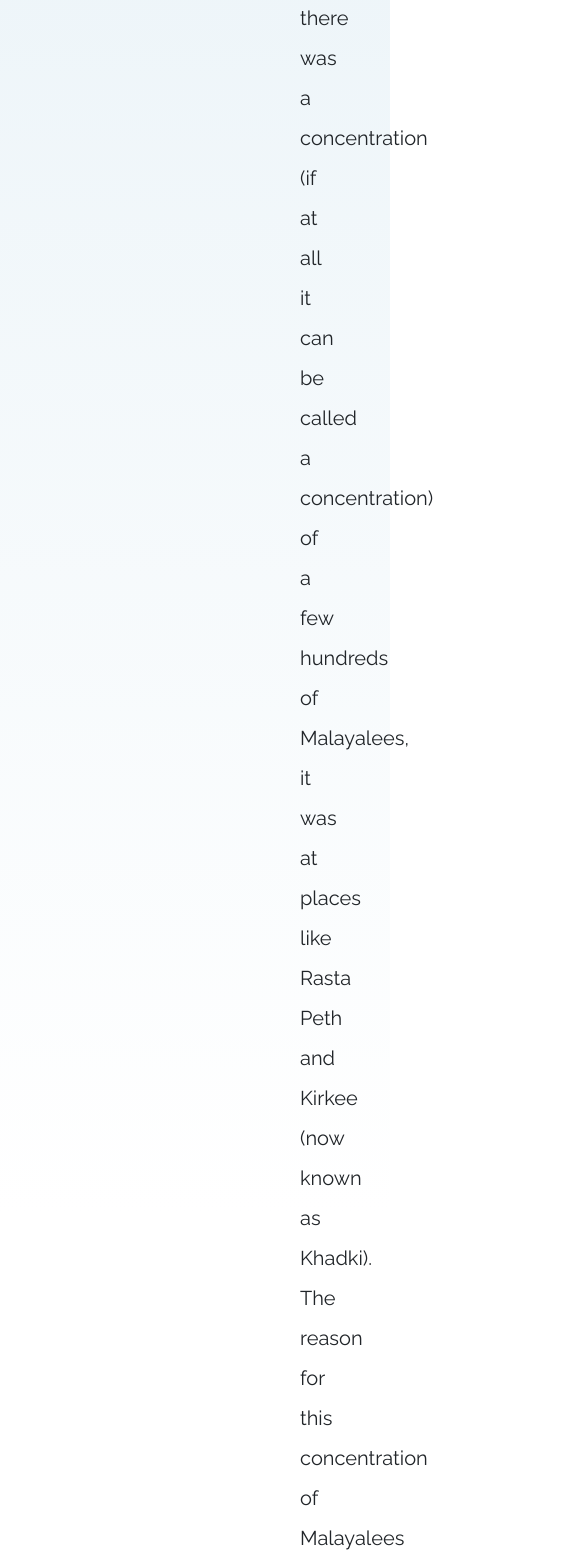
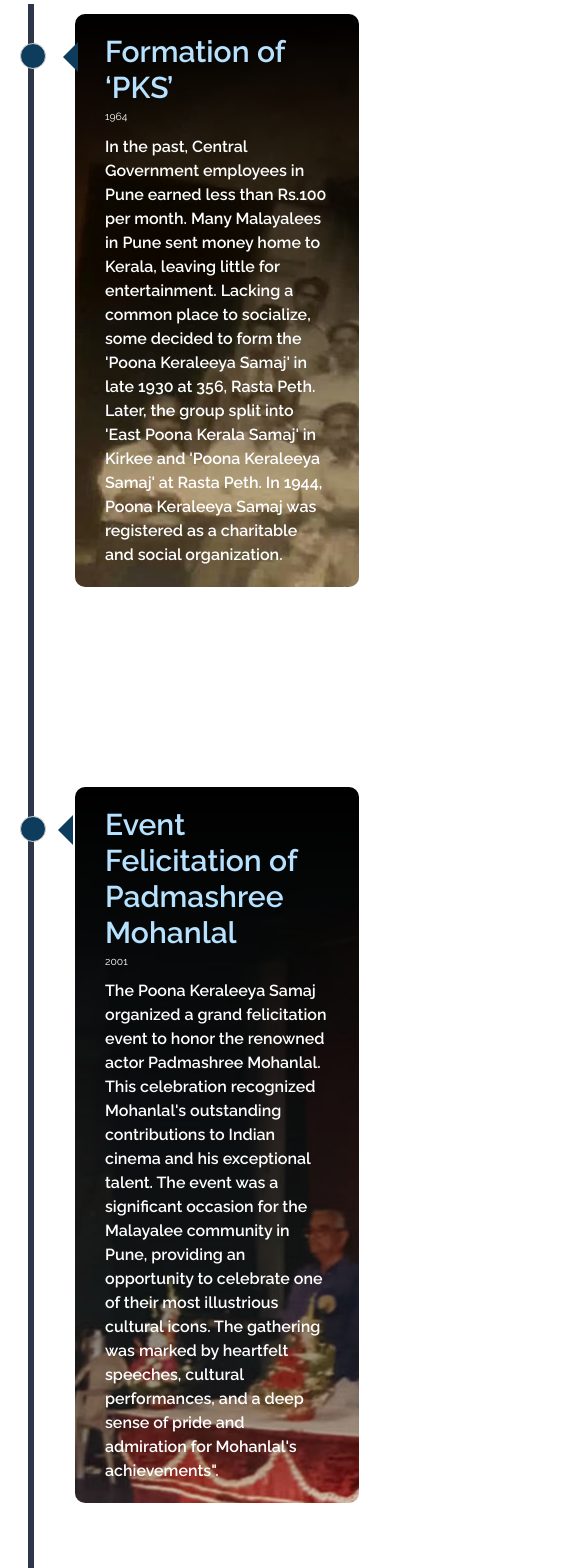
Before and after one commit to vinayakanarookutty/poonekeralasamajam, a React (Vite) app: page /history in a window 390 px wide. Shown: the part 1760-3328 px from the top of the page, 585 px wide, since content can reach past the window. Built offline with nearby package versions, Linux system fonts and the light colour scheme.

Commit message:
hostory time updated

```diff
--- a/src/components/HistoryTimeLine.tsx
+++ b/src/components/HistoryTimeLine.tsx
@@ -10,7 +10,7 @@
 function HistoryTimeLine() {
 
   return (
-    <div className='history_background'>
+    <div className='history_background max-w-screen overflow-hidden'>
       <div className="container_history">
         <h2>History Timeline</h2>
         <p>
@@ -19,13 +19,18 @@
         <p>A few  years after its birth, Poona Keraleeya Samaj (popularly known as PKS) was bifurcated into two separate organizations – one named as ‘East Poona Kerala Samaj’, which was set up Kirkee (Khadki) and the other continued to be known as ‘Poona Keraleeya Samaj’ and remained at its original place at 356, Rasta Peth, where it continues to exist even today.  Poona Keraleeya Samaj was registered with the Charity Commissioner, Pune Region, as a Charitable and Social Organization in the year 1944 under Registration No…….</p>
       </div>
 
-    <div className= "history_timeline">
+      <div className="history_timeline">
         <div className='timeline_container right_image'>
           <img src={pooneHistory1} alt='amazon'></img>
         </div>
         <div className="timeline_container left-container">
 
-      <div className="text-box">
+          <div className={`text-box relative`} style={{
+            background: `linear-gradient(rgba(0,0,0,1) 0%, rgba(255,255,255,0) 100%),url('${pooneHistory1}')`
+          }}  >
+            {/* background  */}
+            <div className='background w-full h-full absolute top-0 left-0 rounded-[10px] z-10' ></div>
+            <div className='relative z-40'>
               <h2> Formation of ‘PKS’</h2>
               <small>1964</small>
               <p>In the past, Central Government employees in Pune earned less than Rs.100 per month.
@@ -35,6 +40,7 @@
                 in Kirkee and 'Poona Keraleeya Samaj' at Rasta Peth. In 1944, Poona Keraleeya Samaj was
                 registered as a charitable and social organization.
               </p>
+            </div>
             <span className='left-container-arrow'></span>
           </div>
         </div>
@@ -43,7 +49,10 @@
         </div>
         <div className="timeline_container right-container">
 
-      <div className="text-box">
+          <div className={`text-box relative `} style={{  background: `linear-gradient(rgba(0,0,0,1) 0%, rgba(255,255,255,0) 100%),url('${pooneHistory2}')` }}>
+            {/* background  */}
+            <div className='background w-full h-full absolute top-0 left-0 rounded-[10px] z-10' ></div>
+            <div className='z-20 relative'>
               <h2> Event Felicitation of Padmashree Mohanlal</h2>
               <small>2001</small>
               <p>The Poona Keraleeya Samaj organized a grand felicitation event to honor the renowned actor Padmashree Mohanlal.
@@ -52,6 +61,7 @@
                 one of their most illustrious cultural icons. The gathering was marked by heartfelt speeches,
                 cultural performances, and a deep sense of pride and admiration for Mohanlal's achievements".
               </p>
+            </div>
             <span className='right-container-arrow'></span>
           </div>
         </div>
@@ -59,7 +69,10 @@
           <img src={pooneHistory3} alt='amazon'></img>
         </div>
         <div className="timeline_container left-container">
-     <div className="text-box">
+          <div className={`text-box relative`} style={{  background: `linear-gradient(rgba(0,0,0,1) 0%, rgba(255,255,255,0) 100%),url('${pooneHistory3}')` }}>
+            {/* background  */}
+            <div className='background w-full h-full absolute top-0 left-0 rounded-[10px] z-10' ></div>
+            <div className='z-20 relative'>
               <h2> Onam Celebration</h2>
               <small>2007</small>
               <p>The Poona Keraleeya Samaj organized a vibrant Onam celebration, bringing together the Malayalee community
@@ -69,6 +82,7 @@
                 fostering a sense of unity and nostalgia among the attendees. It was a memorable occasion filled with laughter,
                 camaraderie, and the shared joy of the harvest festival"
               </p>
+            </div>
             <span className='left-container-arrow'></span>
           </div>
         </div>
@@ -78,7 +92,10 @@
         </div>
 
         <div className="timeline_container right-container">
-     <div className="text-box">
+          <div className={`text-box relative`} style={{  background: `linear-gradient(rgba(0,0,0,1) 0%, rgba(255,255,255,0) 100%),url('${pooneHistory4}')` }}>
+            {/* background  */}
+            <div className='background w-full h-full absolute top-0 left-0 rounded-[10px] z-10' ></div>
+            <div className='z-20 relative'>
               <h2> 45th Anniversary Day And Onam Celebration</h2>
               <small>2008</small>
               <p>The Poona Keraleeya Samaj hosted a grand event combining their Annual Day and Onam celebration,
@@ -89,6 +106,7 @@
                 and a sumptuous Onam Sadhya feast. The event was a joyful fusion of reflection and celebration,
                 strengthening community bonds and honoring Kerala’s rich cultural traditions.
               </p>
+            </div>
             <span className='right-container-arrow'></span>
           </div>
         </div>
@@ -98,7 +116,10 @@
         </div>
 
         <div className="timeline_container left-container">
-      <div className="text-box">
+          <div className={`text-box relative `} style={{  background: `linear-gradient(rgba(0,0,0,1) 0%, rgba(255,255,255,0) 100%),url('${pooneHistory5}')` }}>
+            {/* background  */}
+            <div className='background w-full h-full absolute top-0 left-0 rounded-[10px] z-10' ></div>
+            <div className='relative z-20'>
               <h2> 46th Anniversary Day And Onam Celebration</h2>
               <small>2022</small>
               <p>The Poona Keraleeya Samaj's Annual Day and Onam celebration was a grand affair,
@@ -109,6 +130,7 @@
                 The presence of the esteemed guests added to the event's prestige, making it a memorable occasion
                 that celebrated both community accomplishments and the rich cultural heritage of Kerala's"
               </p>
+            </div>
             <span className='left-container-arrow'></span>
           </div>
         </div>
@@ -116,7 +138,10 @@
           <img src={pooneHistory6} alt='amazon'></img>
         </div>
         <div className="timeline_container right-container">
-    <div className="text-box">
+          <div className={`text-box relative `} style={{  background: `linear-gradient(rgba(0,0,0,1) 0%, rgba(255,255,255,0) 100%),url('${pooneHistory6}')` }}>
+            {/* background  */}
+            <div className='background w-full h-full absolute top-0 left-0 rounded-[10px] z-10' ></div>
+            <div className='relative z-20'>
               <h2> Womens Day Celebration</h2>
               <small>2023</small>
               <p>The Poona Keraleeya Samaj organized a special Women's Day celebration, graced by the
@@ -127,6 +152,7 @@
                 not only honored women's contributions but also reinforced the Samaj's dedication to
                 community service and support.
               </p>
+            </div>
             <span className='right-container-arrow'></span>
           </div>
         </div>
--- a/src/css/home.css
+++ b/src/css/home.css
@@ -33,7 +33,7 @@
 }
 
 /* notification.css */
-.notifications-container  {
+.notifications-container {
   padding: 20px;
 }
 
@@ -41,8 +41,7 @@
   color: #000000;
   font-size: 35px;
   font-weight: bold;
-  align-items:first baseline;
-
+  align-items: first baseline;
 }
 .section-title h2 {
   color: #333; /* Darker color for contrast */
@@ -56,9 +55,6 @@
   gap: 20px;
 }
 /* BetweenGallery End */
-
-
-
 
 #header {
   transition: all 0.5s;
@@ -82,13 +78,9 @@
 }
 
 .flash-news h2 {
-
   margin-top: 0;
   font-size: 18px;
 }
-
-
-
 
 .marquee {
   overflow: hidden;
@@ -1000,7 +992,6 @@
 
 /* BetweenServices */
 
-
 /*=============== BASE ===============*/
 /* * {
   box-sizing: border-box;
@@ -1008,19 +999,16 @@
   margin: 0;
 } */
 
-
 /*=============== CARD ===============*/
 .container37 {
   display: flex;
   justify-content: center;
   align-items: center;
   height: 50vh;
-
 }
 
 .card__container {
   padding-block: 5rem;
-
 }
 
 .card__content {
@@ -1039,7 +1027,7 @@
   position: relative;
   background-color: hsl(38, 100%, 78%);
   padding-top: 1.5rem;
-  margin-bottom: -.75rem;
+  margin-bottom: -0.75rem;
 }
 
 .card__data {
@@ -1074,7 +1062,7 @@
 .card__name {
   font-size: 1.25rem;
   color: hsl(195, 75%, 52%);
-  margin-bottom: .75rem;
+  margin-bottom: 0.75rem;
 }
 
 .card__description {
@@ -1086,8 +1074,8 @@
 .card__button {
   display: inline-block;
   background-color: hsl(38, 92%, 58%);
-  padding: .75rem 1.5rem;
-  border-radius: .25rem;
+  padding: 0.75rem 1.5rem;
+  border-radius: 0.25rem;
   color: hsl(212, 40%, 12%);
   font-weight: 600;
 }
@@ -1158,9 +1146,7 @@
   }
 }
 
-
 /* BetweenServices */
-
 
 /*--------------------------------------------------------------
 # Cta
@@ -1892,8 +1878,15 @@
 }
 
 .history_background {
-  background: rgb(48,136,186);
-  background: linear-gradient(180deg, rgba(48,136,186,1) 0%, rgba(211,230,240,0.8083566190147934) 3%, rgba(255,255,255,1) 20%, rgba(255,255,255,1) 97%, rgba(14,89,132,1) 99%);
+  background: rgb(48, 136, 186);
+  background: linear-gradient(
+    180deg,
+    rgba(48, 136, 186, 1) 0%,
+    rgba(211, 230, 240, 0.8083566190147934) 3%,
+    rgba(255, 255, 255, 1) 20%,
+    rgba(255, 255, 255, 1) 97%,
+    rgba(14, 89, 132, 1) 99%
+  );
   z-index: 1;
   position: relative;
 }
@@ -1907,7 +1900,7 @@
   position: relative;
   max-width: 1500px;
   margin-top: 40px;
-  margin-left: 100px ;
+  margin-left: 100px;
   margin-right: 70px;
   margin-bottom: 20px;
   z-index: 10;
@@ -1922,7 +1915,6 @@
   opacity: 0;
   z-index: 10;
   margin-bottom: 20px;
-
 }
 
 @keyframes movedown {
@@ -1979,20 +1971,21 @@
 }
 
 .text-box h2 {
-  color: #0d3c5c;
+  color: #b6e2ff;
   font-size: 30px;
   font-weight: 600;
 }
 
 .text-box small {
-  color: #000000;
+  color: #ffffff;
   margin-bottom: 15px;
   display: inline-block;
 }
 
 .text-box p {
   font-size: 20px;
-  color: rgb(0, 0, 0);
+  color: rgb(255, 255, 255);
+  font-weight: 600;
 }
 
 .timeline_container img {
@@ -2012,11 +2005,11 @@
 }
 
 .history_timeline::after {
-  content: '';
+  content: "";
   position: absolute;
   width: 6px;
   height: 100%;
-  background:#2e364a;
+  background: #2e364a;
   top: 0;
   left: 55%;
   margin-left: -3px;
@@ -2034,7 +2027,7 @@
 }
 
 .timeline_container::before {
-  content: '';
+  content: "";
   display: block;
   position: absolute;
   top: 39px;
@@ -2060,26 +2053,24 @@
   display: none;
 }
 
-
 .left-container-arrow {
   height: 0;
-  width:0;
-  position: absolute;
-  top:28px;
-  z-index:1;
+  width: 0;
+  position: absolute;
+  top: 28px;
+  z-index: 1;
   border-top: 15px solid transparent;
   border-bottom: 15px solid transparent;
   border-left: 15px solid #2e364a;
   right: -14px;
-
 }
 
 .right-container-arrow {
   height: 0;
-  width:0;
-  position: absolute;
-  top:28px;
-  z-index:1;
+  width: 0;
+  position: absolute;
+  top: 28px;
+  z-index: 1;
   border-top: 15px solid transparent;
   border-bottom: 15px solid transparent;
   border-right: 15px solid #2e364a;
@@ -2096,68 +2087,151 @@
 .container_history p {
   font-size: 20px;
   padding: 20px;
-  align-items:justify;
+  align-items: justify;
   margin-left: 15rem;
   margin-right: 15rem;
   line-height: 2;
 }
 
-
-@media screen and (max-width:600px) {
-
-  .history_timeline{
+@media screen and (max-width: 1024px) {
+  .container_history p {
+    margin-left: 3rem;
+    margin-right: 3em;
+  }
+
+  .history_timeline {
+    margin: 0;
+  }
+
+  .text-box p {
+    font-size: 1rem;
+  }
+
+  .history_timeline img {
+    width: 400px;
+    height: auto;
+  }
+
+  .right-container {
+    left: 53%;
+  }
+
+  .left-container {
+    left: 6.5%;
+  }
+
+  .timeline_container.left_image {
+    left: 7%;
+  }
+
+  .timeline_container.right_image {
+    left: -5%;
+  }
+
+  .left-container::before {
+    left: 94.5%;
+  }
+
+  .right-container::before {
+    right: 93.5%;
+  }
+
+  .left-container-arrow {
+    right: -20px;
+  }
+
+}
+
+@media screen and (max-width: 768px) {
+  .left_image,
+  .right_image {
+    display: none;
+  }
+
+  .text-box{
+    max-width: 90%;
+    height:400px;
+  }
+
+  .text-box .background{
+    display: none;
+  }
+
+  .history_timeline {
     margin: 50px auto;
   }
-  .history_timeline::after{
+  .history_timeline::after {
     left: 31px;
   }
-  .timeline_container{
+  .timeline_container {
     width: 100%;
     padding-left: 80px;
     padding-left: 25px;
   }
 
-  .right-container::before{
+  .right-container::before {
     left: -30px;
   }
 
-    .left-container::before{
+  .left-container::before {
     left: -30px;
   }
 
-  .text-box{
+  .text-box {
     font-size: 13px;
-  }
-  .text-box small{
+    background-size: cover;
+    background-position: center;
+    background-repeat: no-repeat;
+  }
+  .text-box small {
     margin-bottom: 10px;
   }
-  .right-container{
-      left:50px;
-
-  }
-
-  .left-container{
+  .right-container {
     left: 50px;
   }
 
-  .left-container img{
-      left :-40px;
-  }
-
-  .right-container img{
+  .left-container {
+    left: 50px;
+  }
+
+  .left-container img {
     left: -40px;
   }
 
-  .right-container-arrow{
+  .right-container img {
+    left: -40px;
+  }
+
+  .right-container-arrow {
     border-right: 15px solid #0d3c5c;
     border-left: 0;
     left: -17px;
   }
 
-  .left-container-arrow{
+  .left-container-arrow {
     border-right: 15px solid #0d3c5c;
     border-left: 0;
     left: -12px;
   }
-
-}
+}
+
+@media screen and (max-width : 425px) {
+
+  .container_history p{
+    margin: 0;
+    padding: 0;
+  }
+
+  .container_history {
+    padding: 3rem 2.5rem;
+
+  }
+
+  .text-box {
+    height: auto;
+  }
+}
+
+.text-box .background{
+  background: #202133;
+}
```
Lines whose indentation alone changed are shown as unchanged.
